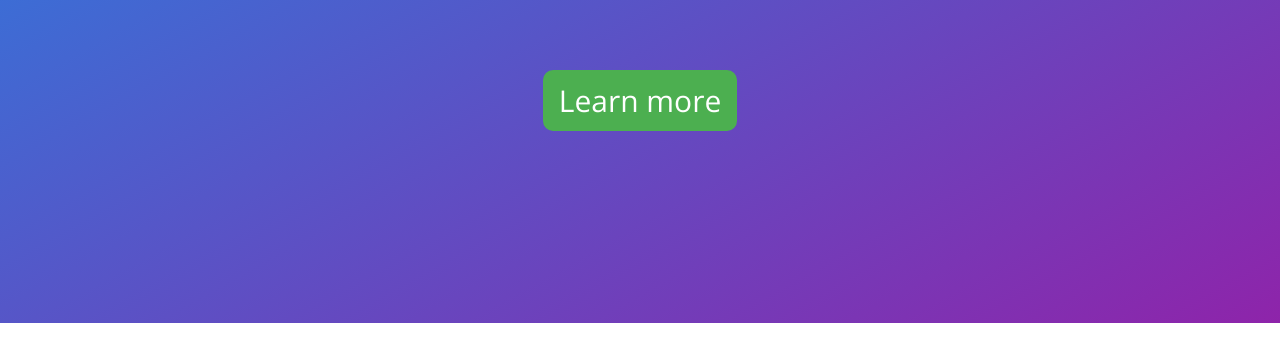
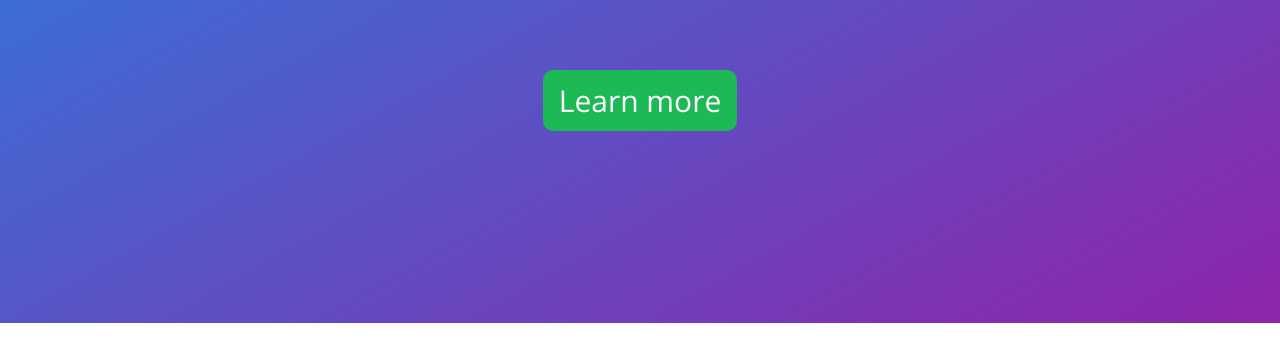
Before and after one commit to Crecker2/immedia, a plain HTML site: page index.html in a window 1280 px wide. Shown: the part 390-752 px from the top of the page. Drawn offline with nearby package versions, Linux system fonts and the light colour scheme.

Commit message:
Changed color of #scrolldown button

```diff
--- a/css/stylesheet.css
+++ b/css/stylesheet.css
@@ -125,7 +125,7 @@ header .brand{
 	border: none;
 	outline: none;
 	font-family: 'Open Sans', sans-serif;
-	background-color: #4CAF50;
+	background-color: #1db954;
 	border-radius: 10px;
 	display: block;
 	margin: 0 auto;
@@ -138,7 +138,7 @@ header .brand{
 
 #scrolldown:hover{
 	cursor: pointer;
-	background-color: #43A047;
+	background-color: #1ed760;
 }
 main h1{
 	font-family: 'Montserrat', sans-serif;
```
